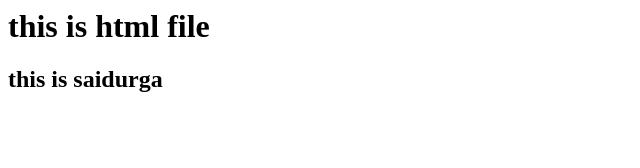
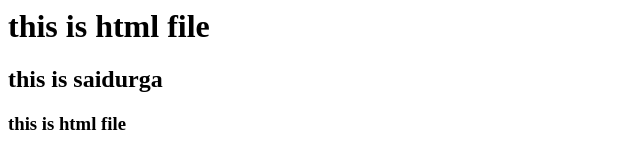
Before and after one commit to Saidurgatalluri/MyFirstRepo_Devops, a plain HTML site: page index.html in a window 1280 px wide. Shown: the whole page, without its empty margins (0-640 px from the left). Drawn offline with Linux system fonts and the light colour scheme.

Commit message:
Update index.html

```diff
--- a/index.html
+++ b/index.html
@@ -1,2 +1,3 @@
 <h1> this is html file</h1>
 <h2> this is saidurga</h2>
+<h3> this is html file</h3>
```
